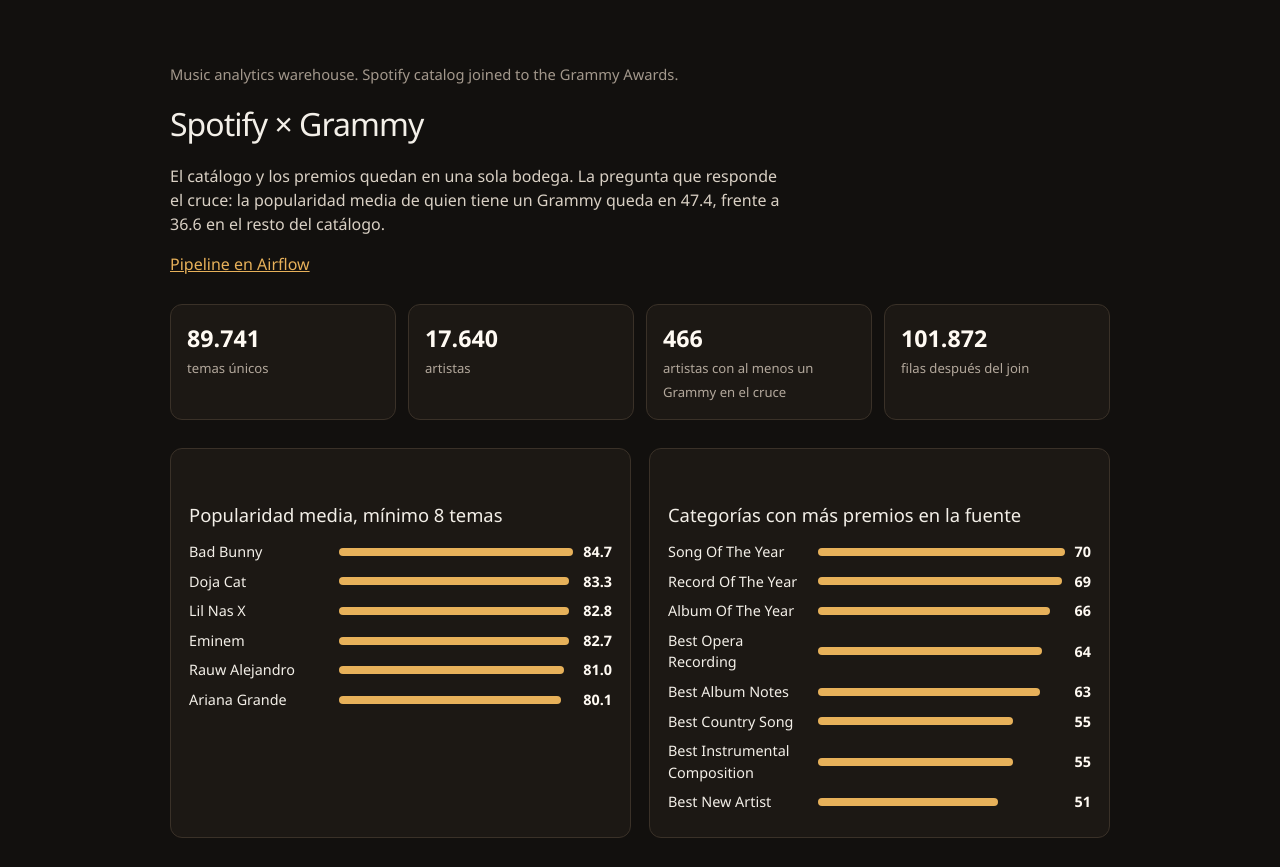
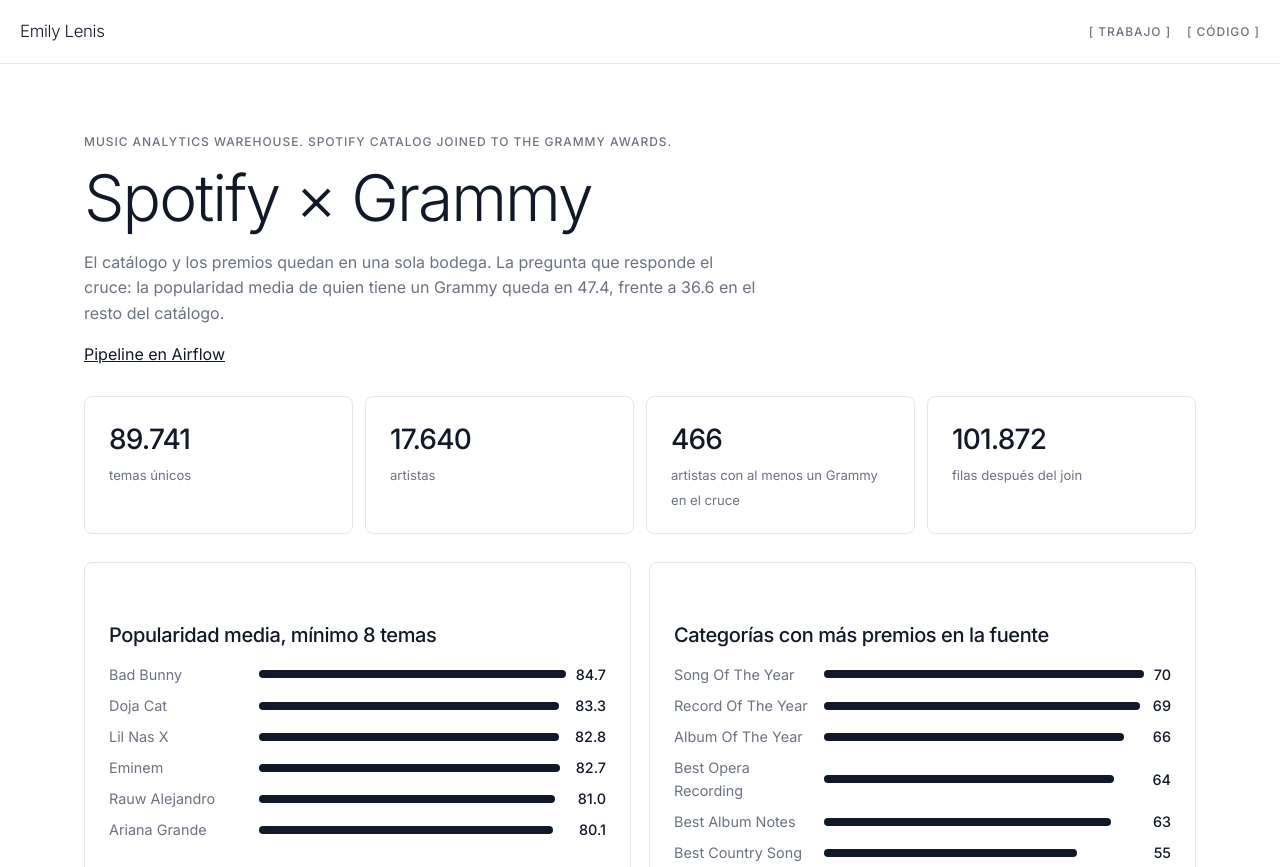
Before and after one commit to Emxxlenis/grammy-spotify-pipeline, a plain HTML site: page docs/index.html in a window 1280 px wide. Shown: the top 867 px of the page. Drawn offline with Linux system fonts and the light colour scheme.

Commit message:
Match this demo to the portfolio type and color.

```diff
--- a/docs/index.html
+++ b/docs/index.html
@@ -4,35 +4,37 @@
   <meta charset="utf-8" />
   <meta name="viewport" content="width=device-width, initial-scale=1" />
   <title>Spotify × Grammy · Emily Lenis</title>
+  <link rel="stylesheet" href="https://fonts.googleapis.com/css2?family=Inter:wght@300;400;500;600&display=swap" />
   <style>
-    :root { color-scheme: dark; }
+    :root { color-scheme: light dark; --bg: #fff; --fg: #111827; --muted: #6b7280; --line: #e5e7eb; --card: #fff; --bar: #111827; }
+    @media (prefers-color-scheme: dark) {
+      :root { --bg: #0a0a0a; --fg: #f3f4f6; --muted: #9ca3af; --line: #1f2937; --card: #111827; --bar: #e5e7eb; }
+    }
     * { box-sizing: border-box; }
-    body {
-      margin: 0;
-      font-family: "Segoe UI", Helvetica, Arial, sans-serif;
-      background: #12100e;
-      color: #f3efe8;
-      line-height: 1.5;
-    }
-    main { max-width: 980px; margin: 0 auto; padding: 48px 20px 72px; }
-    p { color: #d9d0c4; }
-    a { color: #e7b15a; }
-    h1 { font-weight: 560; font-size: 2rem; letter-spacing: -0.03em; margin: 0 0 8px; }
-    h2 { font-size: 1.15rem; margin: 36px 0 12px; font-weight: 560; }
-    .lede { max-width: 68ch; }
-    .en { color: #a3988c; font-size: 0.92rem; }
+    body { margin: 0; font-family: Inter, ui-sans-serif, system-ui, sans-serif; background: var(--bg); color: var(--fg); line-height: 1.6; }
+    .barra { position: sticky; top: 0; z-index: 10; display: flex; justify-content: space-between; align-items: center; height: 4rem; padding: 0 1.25rem; background: color-mix(in srgb, var(--bg) 86%, transparent); border-bottom: 1px solid var(--line); backdrop-filter: blur(12px); }
+    .sitio { color: var(--fg); font-weight: 300; font-size: 1.05rem; letter-spacing: -0.02em; text-decoration: none; }
+    .barra nav { display: flex; gap: 1rem; }
+    .barra nav a { color: var(--muted); font-size: 0.75rem; font-weight: 500; letter-spacing: 0.08em; text-decoration: none; }
+    main { max-width: 72rem; margin: 0 auto; padding: 3.5rem 1.25rem 5rem; }
+    p { color: var(--muted); }
+    a { color: var(--fg); }
+    h1 { font-weight: 300; font-size: clamp(2.4rem, 5vw, 4.25rem); letter-spacing: -0.03em; line-height: 1.1; margin: 0 0 0.75rem; }
+    h2 { font-size: 1.25rem; margin: 2.25rem 0 0.75rem; font-weight: 500; letter-spacing: -0.02em; }
+    .lede { max-width: 42rem; }
+    .en { color: var(--muted); font-size: 0.75rem; font-weight: 500; letter-spacing: 0.08em; text-transform: uppercase; }
     .kpis { display: grid; grid-template-columns: repeat(4, 1fr); gap: 12px; margin: 28px 0; }
-    .kpi { background: #1c1814; border: 1px solid #3a3128; border-radius: 12px; padding: 16px; }
-    .kpi b { display: block; font-size: 1.45rem; color: #fffaf3; font-weight: 600; }
-    .kpi span { color: #b3a89c; font-size: 0.82rem; }
+    .kpi { background: var(--card); border: 1px solid var(--line); border-radius: 0.5rem; padding: 1.25rem 1.5rem; }
+    .kpi b { display: block; font-size: 1.75rem; color: var(--fg); font-weight: 500; letter-spacing: -0.03em; }
+    .kpi span { color: var(--muted); font-size: 0.82rem; }
     .split { display: grid; grid-template-columns: 1fr 1fr; gap: 18px; }
-    .card { background: #1c1814; border: 1px solid #3a3128; border-radius: 12px; padding: 16px 18px; }
-    .bar { display: grid; grid-template-columns: minmax(140px, 1.2fr) 3fr auto; gap: 10px; align-items: center; margin: 8px 0; font-size: 0.9rem; }
-    .bar i { display: block; height: 8px; background: #e7b15a; border-radius: 99px; }
-    .bar b { font-weight: 600; color: #fffaf3; }
+    .card { background: var(--card); border: 1px solid var(--line); border-radius: 0.5rem; padding: 1.25rem 1.5rem; }
+    .bar { display: grid; grid-template-columns: minmax(140px, 1.2fr) 3fr auto; gap: 10px; align-items: center; margin: 8px 0; font-size: 0.9rem; color: var(--muted); }
+    .bar i { display: block; height: 8px; background: var(--bar); border-radius: 99px; }
+    .bar b { font-weight: 500; color: var(--fg); }
     table { width: 100%; border-collapse: collapse; font-size: 0.92rem; }
-    th, td { text-align: left; padding: 8px 0; border-bottom: 1px solid #3a3128; }
-    th { color: #b3a89c; font-weight: 500; }
+    th, td { text-align: left; padding: 8px 0; border-bottom: 1px solid var(--line); }
+    th { color: var(--muted); font-weight: 500; font-size: 0.75rem; letter-spacing: 0.06em; text-transform: uppercase; }
     @media (max-width: 720px) {
       .kpis, .split { grid-template-columns: 1fr; }
       .bar { grid-template-columns: 1fr; }
@@ -40,6 +42,13 @@
   </style>
 </head>
 <body>
+  <header class="barra">
+    <a class="sitio" href="https://www.emilylenis.com">Emily Lenis</a>
+    <nav>
+      <a href="https://www.emilylenis.com/projects">[ TRABAJO ]</a>
+      <a href="https://github.com/Emxxlenis/grammy-spotify-pipeline">[ CÓDIGO ]</a>
+    </nav>
+  </header>
   <main>
     <p class="en">Music analytics warehouse. Spotify catalog joined to the Grammy Awards.</p>
     <h1>Spotify × Grammy</h1>
```
